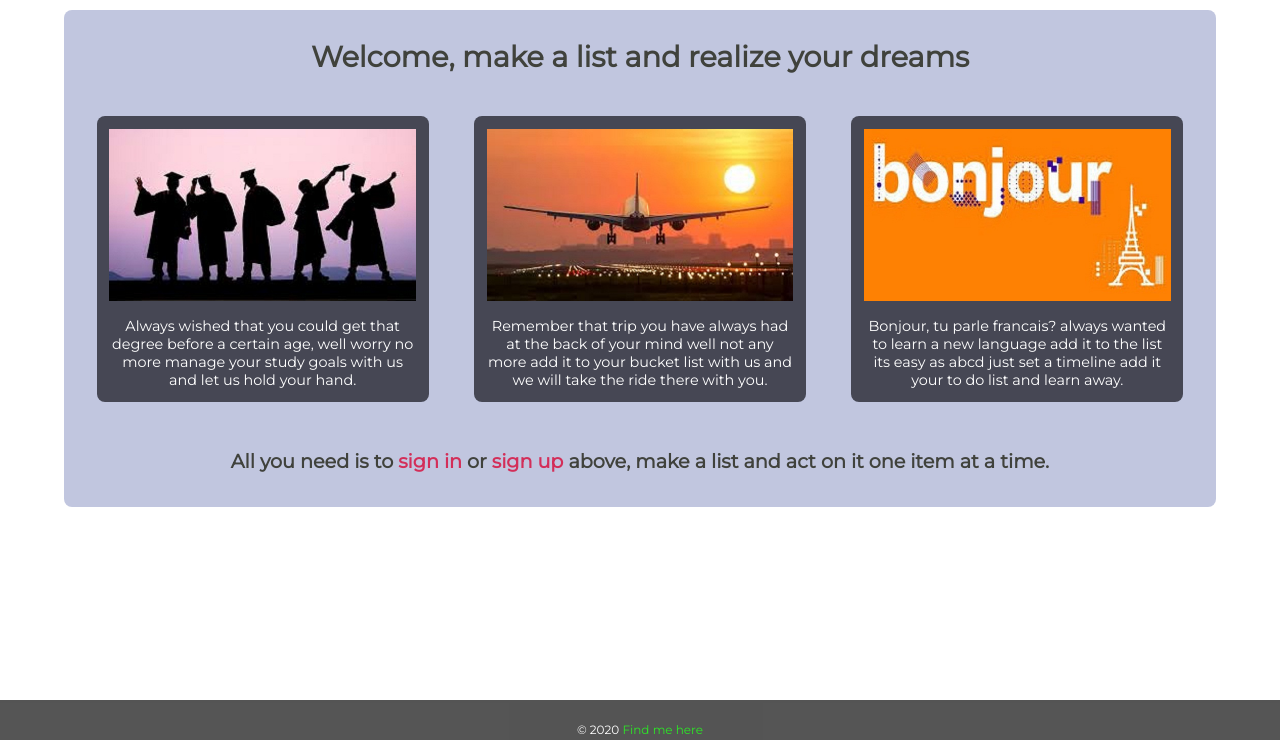
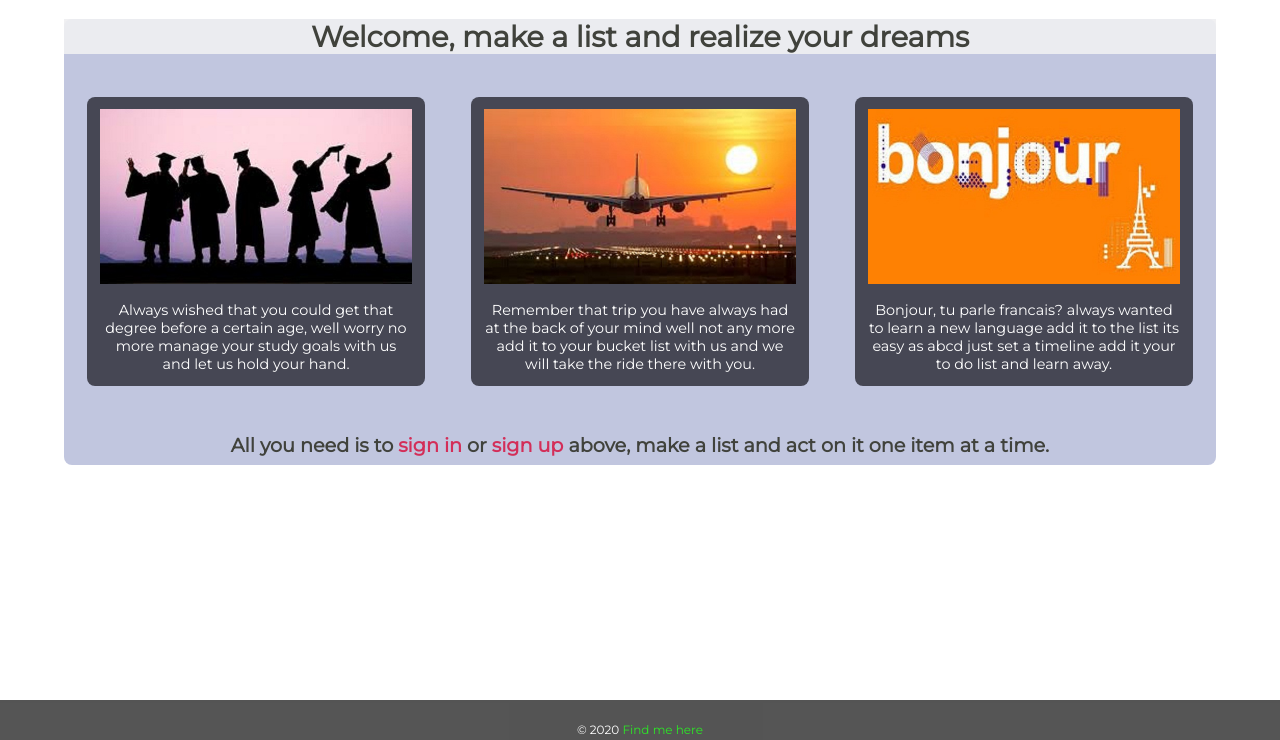
Before and after one commit to KabakiAntony/Bucketlist, a Flask app: page / in a window 1280 px wide. Shown: the part 60-800 px from the top of the page. Run offline with Flask 2, Linux system fonts and the light colour scheme; parts of the project's set-up code (start-up, migrations or seed data) failed here and were passed over.

Commit message:
Removed padding for section-wrapper

```diff
--- a/app/static/css/main.css
+++ b/app/static/css/main.css
@@ -46,10 +46,10 @@ h1{
   text-align: center;
   color: rgb(64, 66, 60);
   font-size: 100%;
+  background-color: rgba(239, 239, 241, 0.924);
 }
 
 #section-wrapper{
-  padding:10px;
   background-color:rgba(55, 73, 151, 0.308);
   width:90%;
   margin: 0 auto;
```
